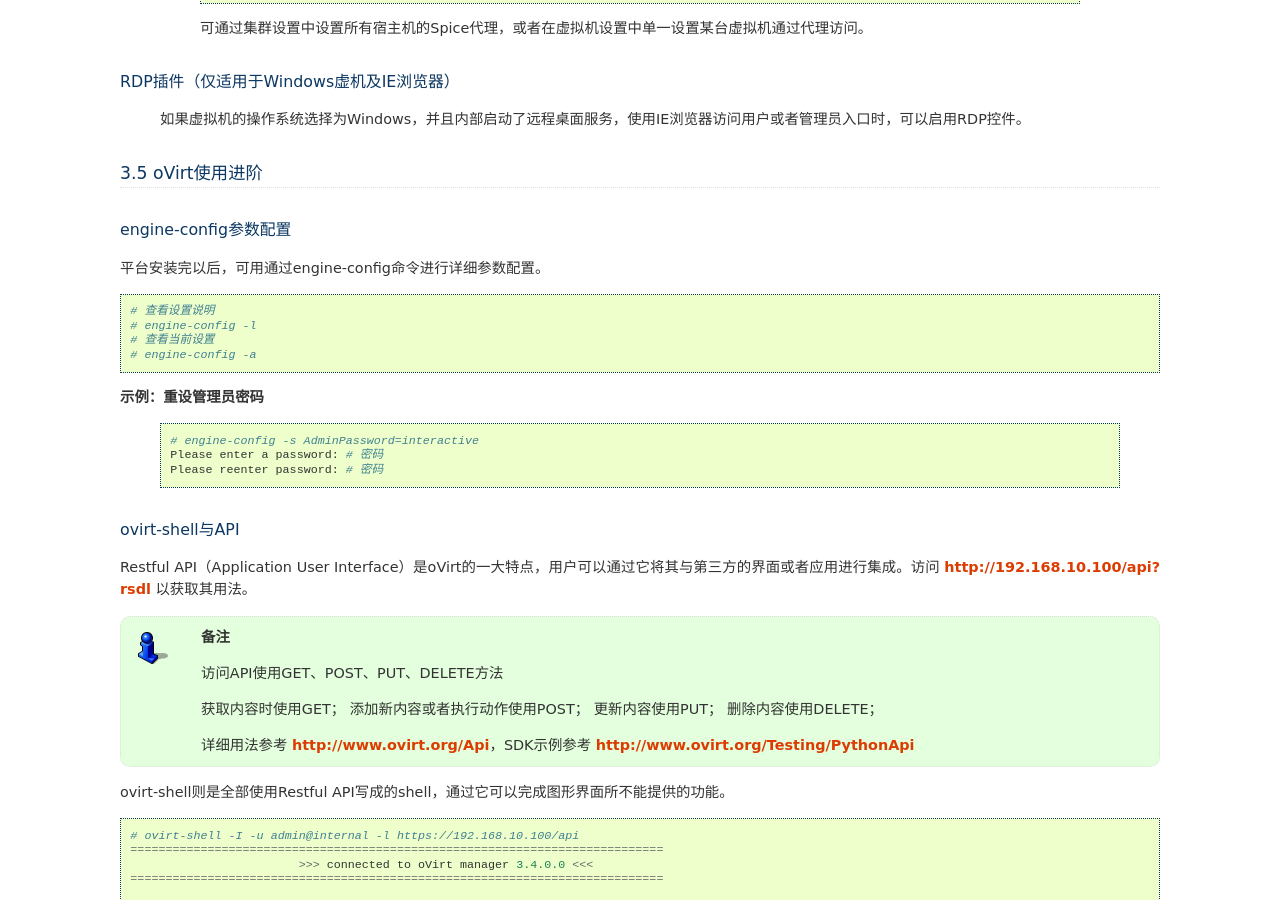
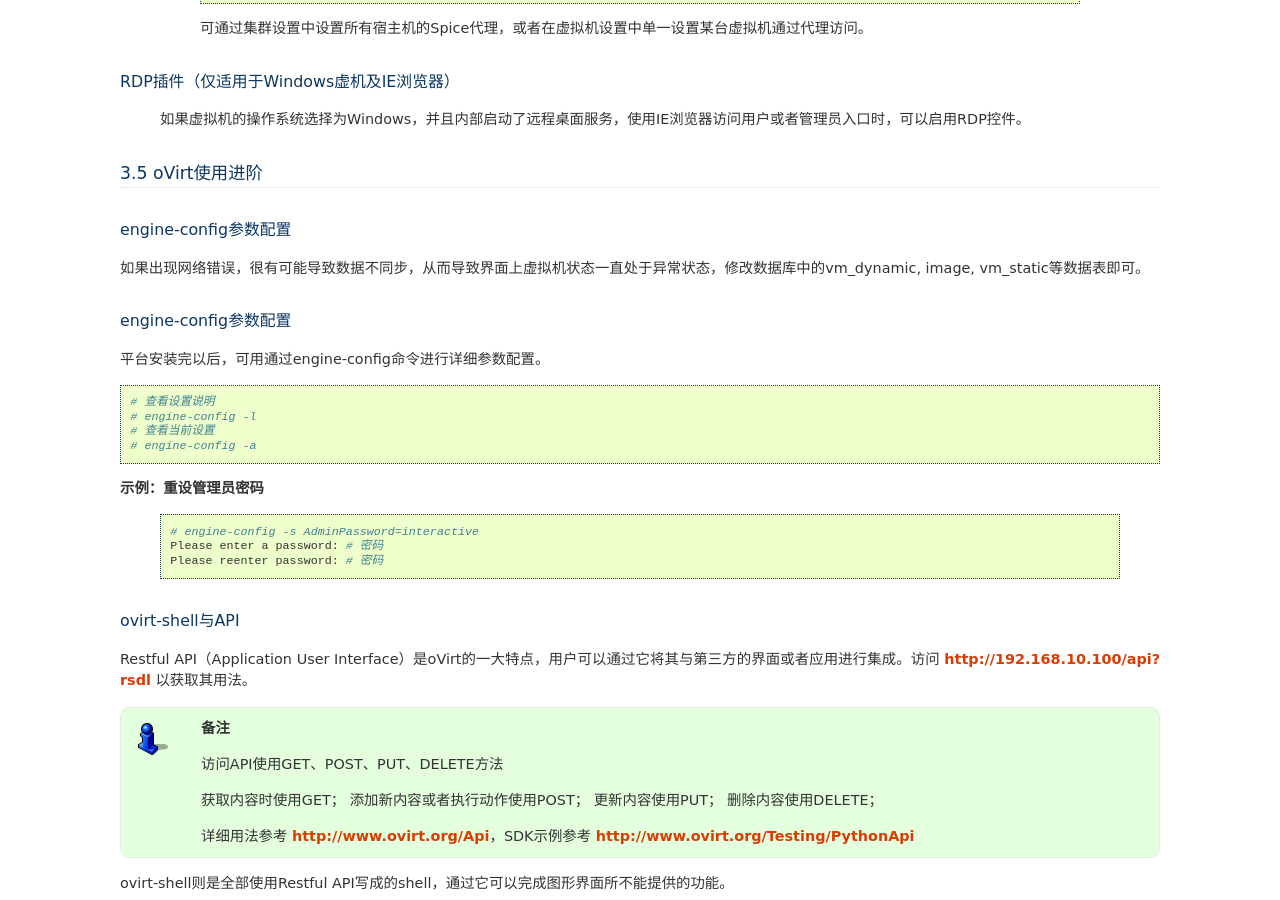
Before and after one commit to lofyer/InTheCloud, a Sphinx documentation site: the page built from source/posts/ch03.rst, in a window 1280 px wide and 900 px high, scrolled down 13904 px. Built offline with Sphinx 7.4.7, drawn with Linux system fonts in a browser that asks for light colours; formulas are drawn with MathJax 3.

Commit message:
ovirt-engine数据库修改

```diff
--- a/source/posts/ch03.rst
+++ b/source/posts/ch03.rst
@@ -679,6 +679,11 @@
 engine-config参数配置
 ~~~~~~~~~~~~~~~~~~~~~~
 
+如果出现网络错误，很有可能导致数据不同步，从而导致界面上虚拟机状态一直处于异常状态，修改数据库中的vm_dynamic, image, vm_static等数据表即可。
+
+engine-config参数配置
+~~~~~~~~~~~~~~~~~~~~~~
+
 平台安装完以后，可用通过engine-config命令进行详细参数配置。
 
 .. code::
```
